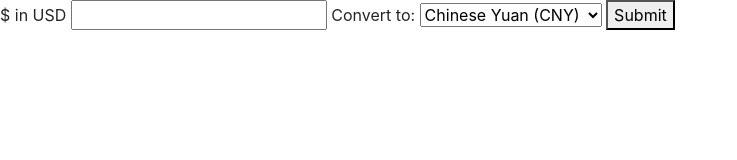
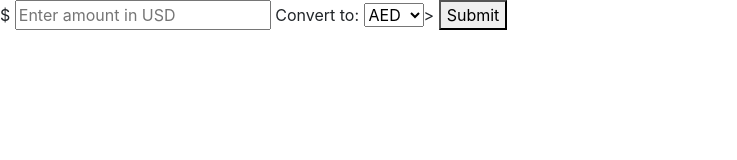
Before and after one commit to Lackeyt/test, a website built with webpack: page src/index.html in a window 1280 px wide. Shown: the whole page, without its empty margins (0-737 px from the left). Built offline with nearby package versions, Linux system fonts and the light colour scheme.

Commit message:
update HTML for all available currencies

```diff
--- a/src/exchangeRateCall.js
+++ b/src/exchangeRateCall.js
@@ -1,6 +1,6 @@
 export async function exchangeRateCall(){
   try{
-    let response = await fetch(`https://v6.exchangerate-api.com/v6/${process.env.API_KEY}/latest/US`);
+    let response = await fetch(`https://v6.exchangerate-api.com/v6/${process.env.API_KEY}/latest/USD`);
     let jsonifiedResponse;
     if (response.ok && response.status == 200) {
       jsonifiedResponse = await response.json();
--- a/src/index.html
+++ b/src/index.html
@@ -7,16 +7,61 @@
 </head>
 <body>
   <form id="usdEntry">
-    <label for="usd">$ in USD</label>
-    <input id="usd" type="number">
+    <label for="usd">$</label>
+    <input id="usd" type="text" placeholder="Enter amount in USD">
     <label for="curList">Convert to:</label>
     <select id="curList" name="currencies">
-      <option value="CNY">Chinese Yuan (CNY)</option>
-      <option value="EUR">Euro (EUR)</option>
-      <option value="MXN">Mexican Peso (MXN)</option>
-      <option value="DKK">Danish Krone (DKK)</option>
-      <option value="KRW">Korean Won (KRW)</option>
-    </select>
+      <option value="AED">AED</option>
+      <option value="ARS">ARS</option>
+      <option value="AUD">AUD</option>
+      <option value="BGN">BGN</option>
+      <option value="BRL">BRL</option>
+      <option value="BSD">BSD</option>
+      <option value="CAD">CAD</option>
+      <option value="CHF">CHF</option>
+      <option value="CLP">CLP</option>
+      <option value="CNY">CNY</option>
+      <option value="COP">COP</option>
+      <option value="CZK">CZK</option>
+      <option value="DKK">DKK</option>
+      <option value="DOP">DOP</option>
+      <option value="EGP">EGP</option>
+      <option value="EUR">EUR</option>
+      <option value="FJD">FJD</option>
+      <option value="GBP">GBP</option>
+      <option value="GTQ">GTQ</option>
+      <option value="HKD">HKD</option>
+      <option value="HRK">HRK</option>
+      <option value="HUF">HUF</option>
+      <option value="IDR">IDR</option>
+      <option value="ILS">ILS</option>
+      <option value="INR">INR</option>
+      <option value="ISK">ISK</option>
+      <option value="JPY">JPY</option>
+      <option value="KRW">KRW</option>
+      <option value="KZT">KZT</option>
+      <option value="MXN">MXN</option>
+      <option value="MYR">MYR</option>
+      <option value="NOK">NOK</option>
+      <option value="NZD">NZD</option>
+      <option value="PAB">PAB</option>
+      <option value="PEN">PEN</option>
+      <option value="PHP">PHP</option>
+      <option value="PKR">PKR</option>
+      <option value="PLN">PLN</option>
+      <option value="PYG">PYG</option>
+      <option value="RON">RON</option>
+      <option value="RUB">RUB</option>
+      <option value="SAR">SAR</option>
+      <option value="SEK">SEK</option>
+      <option value="SGD">SGD</option>
+      <option value="THB">THB</option>
+      <option value="TRY">TRY</option>
+      <option value="TWD">TWD</option>
+      <option value="UAH">UAH</option>
+      <option value="UYU">UYU</option>
+      <option value="ZAR">ZAR</option>
+    </select>>
     <button type="submit">Submit</button>
   </form>
   <p id="output"></p>
```
